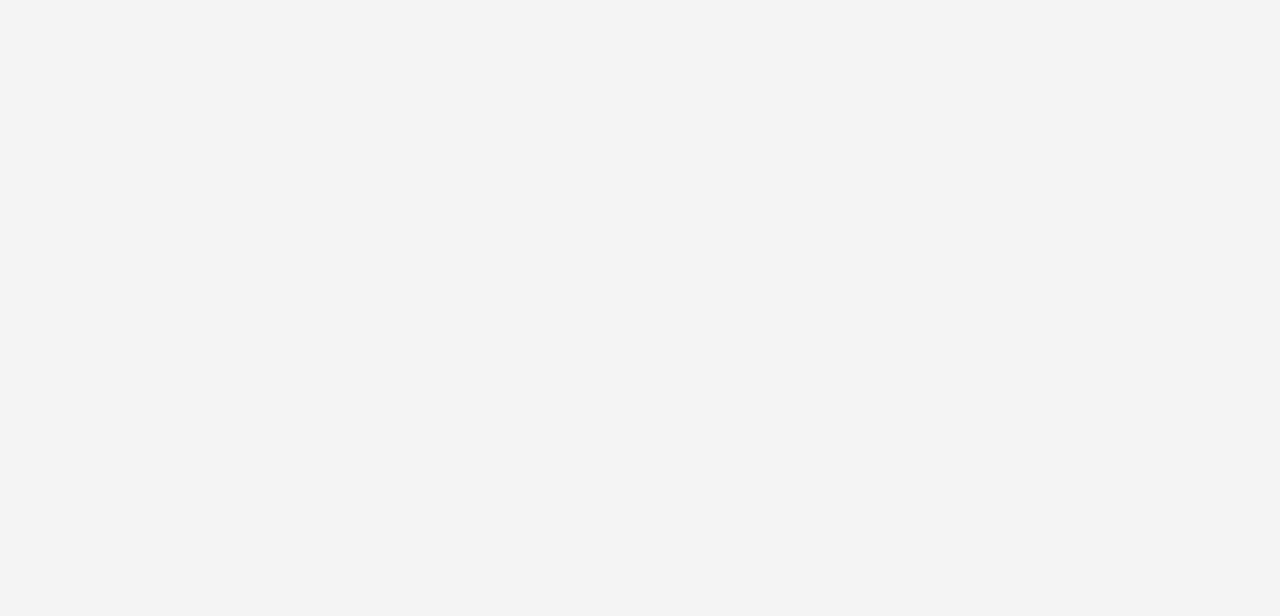
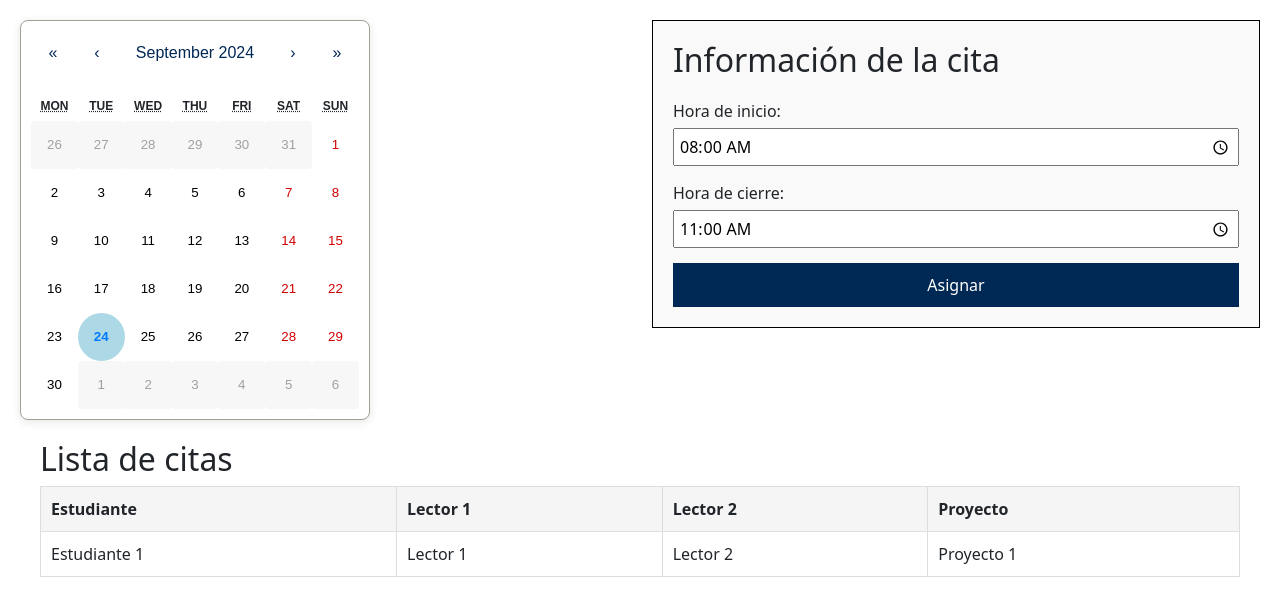
Before and after one commit to proyectosFinales/proyecto_software, a React (Create React App) app: page /citas in a window 1280 px wide. Before the commit this address had no page. Shown: the top 616 px of the page. Built offline with nearby package versions, Linux system fonts and the light colour scheme.

Commit message:
Pantalla citas borrador

```diff
--- a/package.json
+++ b/package.json
@@ -7,7 +7,9 @@
     "@testing-library/jest-dom": "^5.17.0",
     "@testing-library/react": "^13.4.0",
     "@testing-library/user-event": "^13.5.0",
+    "bootstrap": "^5.3.3",
     "react": "^18.3.1",
+    "react-calendar": "^5.0.0",
     "react-dom": "^18.3.1",
     "react-router-dom": "^6.26.2",
     "react-scripts": "5.0.1",
--- a/src/App.js
+++ b/src/App.js
@@ -3,6 +3,7 @@ import Menu from './pages/MenuPrincipal';
 import Anteproyectos from './pages/Anteproyectos';
 import Asignaciones from './pages/Asignaciones';
 import GestionPerfiles from './pages/GestionPerfiles';
+import Citas from './pages/Citas';
 // Otras importaciones de componentes
 
 function App() {
@@ -13,6 +14,7 @@ function App() {
         <Route path="/anteproyectos" element={<Anteproyectos />} />  {/* Ruta para anteproyectos */}
         <Route path="/asignaciones" element={<Asignaciones />} />
         <Route path="/gestion-perfiles" element={<GestionPerfiles />} />
+        <Route path="/citas" element={<Citas />} />
         {/* Otras rutas para más secciones */}
       </Routes>
     </Router>
--- /dev/null
+++ b/src/pages/Citas.js
@@ -0,0 +1,68 @@
+import React, { useState } from 'react';
+import 'react-calendar/dist/Calendar.css';
+import Calendar from 'react-calendar';
+import '../styles/Citas.css';  // Ensure this contains the calendar styles mentioned earlier
+
+const Citas = () => {
+  const [date, setDate] = useState(new Date());
+
+  return (
+    <div className="citas-container">
+      <div className="row">
+
+        <div className="col-6">
+          {/* Calendar section */}
+          <div className="calendar-section">
+            <Calendar onChange={setDate} value={date} />
+          </div>
+        </div>
+        <div className="col-6">
+          {/* Cita form section */}
+          <div className="cita-form">
+            <h2>Información de la cita</h2>
+            <label>
+              Hora de inicio:
+              <input type="time" defaultValue="08:00" step="300" /> {/* Step of 300 seconds = 5 minutes */}
+            </label>
+            <label>
+              Hora de cierre:
+              <input type="time" defaultValue="11:00" step="300" />
+            </label>
+            <button>Asignar</button>
+          </div>
+        </div>
+
+
+
+      </div>
+
+      {/* Cita table section */}
+      <div>
+      <div className="cita-table">
+        <h2>Lista de citas</h2>
+        <table>
+          <thead>
+            <tr>
+              <th>Estudiante</th>
+              <th>Lector 1</th>
+              <th>Lector 2</th>
+              <th>Proyecto</th>
+            </tr>
+          </thead>
+          <tbody>
+            <tr>
+              <td>Estudiante 1</td>
+              <td>Lector 1</td>
+              <td>Lector 2</td>
+              <td>Proyecto 1</td>
+            </tr>
+            {/* Add more rows as needed */}
+          </tbody>
+        </table>
+      </div>
+    </div>
+    </div>
+  );
+};
+
+export default Citas;
--- /dev/null
+++ b/src/styles/Citas.css
@@ -0,0 +1,123 @@
+@import "bootstrap/dist/css/bootstrap.min.css";
+
+.citas-container {
+    /* display: flex; */
+    /* flex-direction: row; */
+    padding: 20px;
+}
+
+.cita-form {
+    flex: 1;
+    padding: 20px;
+    border: 1px solid #000;
+    background-color: #f9f9f9;
+}
+
+.cita-form h2 {
+    margin-bottom: 20px;
+}
+
+.cita-form label {
+    display: block;
+    margin-bottom: 15px;
+}
+
+.cita-form input {
+    width: 100%;
+    padding: 5px;
+    margin-top: 5px;
+}
+
+.cita-form button {
+    display: block;
+    width: 100%;
+    padding: 10px;
+    background-color: #002855;
+    color: white;
+    border: none;
+    cursor: pointer;
+}
+
+.cita-form button:hover {
+    background-color: #001f61;
+}
+
+.cita-table {
+    flex: 2;
+    padding: 20px;
+}
+
+.cita-table h3 {
+    margin-bottom: 15px;
+}
+
+.cita-table table {
+    width: 100%;
+    border-collapse: collapse;
+}
+
+.cita-table th,
+.cita-table td {
+    border: 1px solid #ddd;
+    padding: 10px;
+    text-align: left;
+}
+
+.cita-table th {
+    background-color: #f5f5f5;
+}
+
+/* Styles for react-calendar */
+.react-calendar {
+    width: 100%;
+    max-width: 350px;
+    background: white;
+    border-radius: 8px;
+    box-shadow: 0 2px 10px rgba(0, 0, 0, 0.1);
+    padding: 10px;
+    font-family: Arial, sans-serif;
+}
+
+.react-calendar__tile {
+    border-radius: 4px;
+    padding: 15px;
+    text-align: center;
+    font-weight: 500;
+    cursor: pointer;
+    transition: all 0.3s ease;
+}
+
+.react-calendar__tile:disabled {
+    background-color: #f9f9f9;
+    color: #ccc;
+}
+
+.react-calendar__tile--now {
+    /* background-color: lightblue; */
+    background-color: transparent;
+    color: #007AFF;
+    font-weight: bold;
+}
+
+.react-calendar__tile--active {
+    background-color: lightblue;
+    color: #007AFF;
+    border-radius: 50%;
+}
+
+.react-calendar__tile--active:enabled:hover, .react-calendar__tile--active:enabled:focus{
+    background-color: lightblue;
+}
+
+.react-calendar__month-view__days__day--neighboringMonth {
+    color: #a0a0a0;
+    background-color: #f7f7f7;
+}
+
+.react-calendar__navigation button {
+    background: none;
+    border: none;
+    font-size: 16px;
+    color: #002855;
+    cursor: pointer;
+}
```
Also changed, not shown: 1 other file (tests, documents, lock files or other folders).
